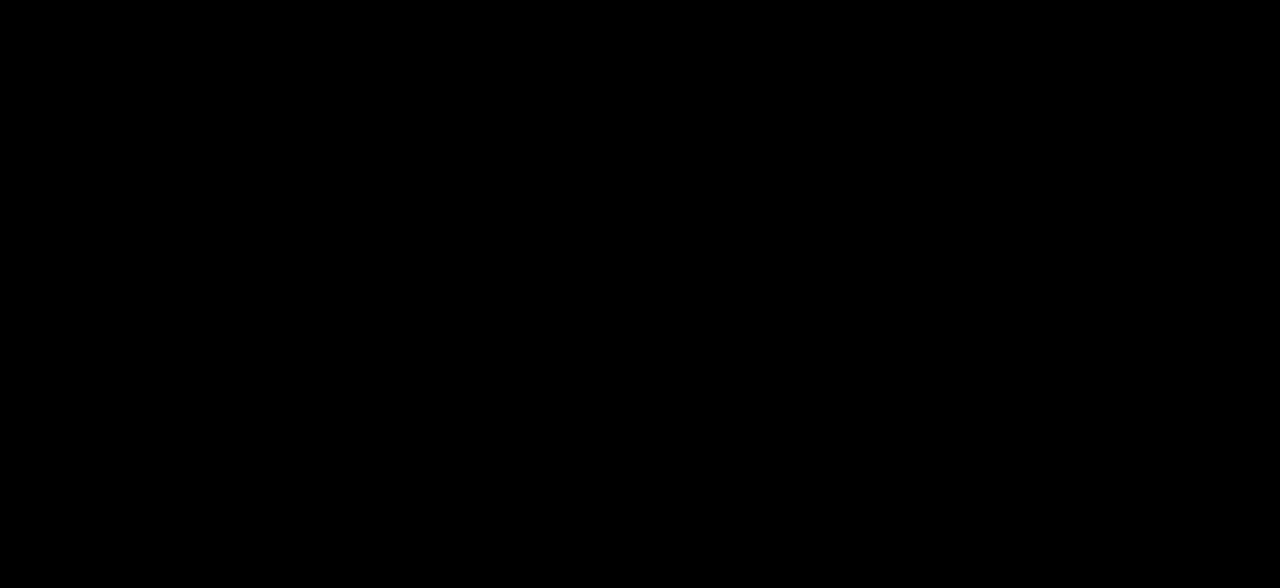
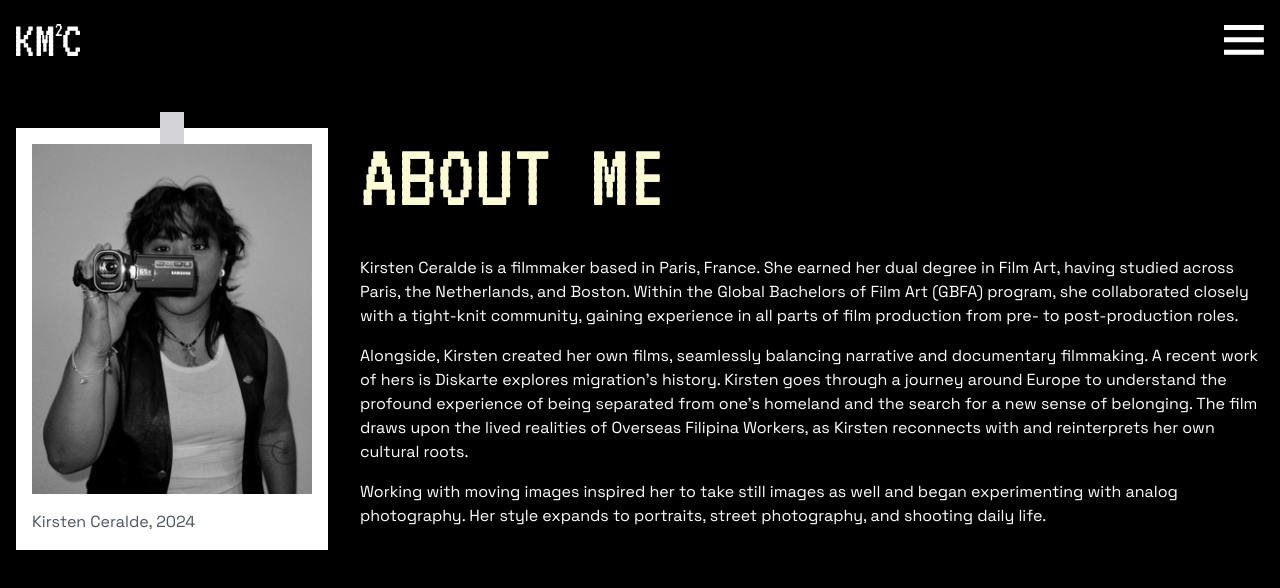
Before and after one commit to MAKIENAUT/KM2C, a Next.js app: page /about in a window 1280 px wide. Before the commit this address had no page. Shown: the top 588 px of the page. Built offline with nearby package versions, Linux system fonts and the light colour scheme.

Commit message:
Create a page for the About route

```diff
--- /dev/null
+++ b/src/app/(pages)/about/page.tsx
@@ -0,0 +1,10 @@
+import AboutSection from "@/components/organisms/AboutSection";
+import type { Metadata } from "next";
+
+export const metadata: Metadata = {
+  title: "KM2C - About me",
+};
+
+export default function AboutPage() {
+  return <AboutSection />;
+}
```
